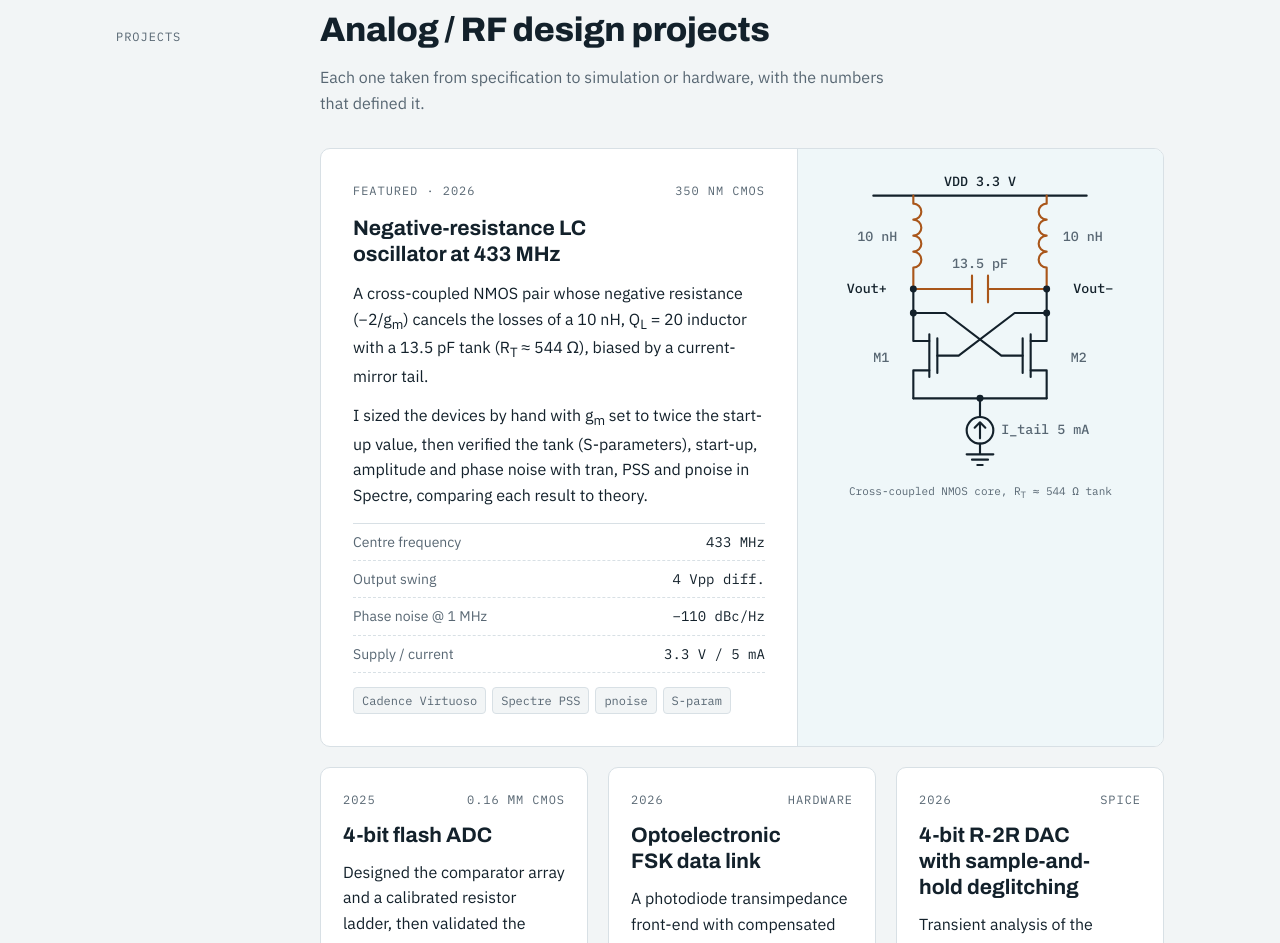
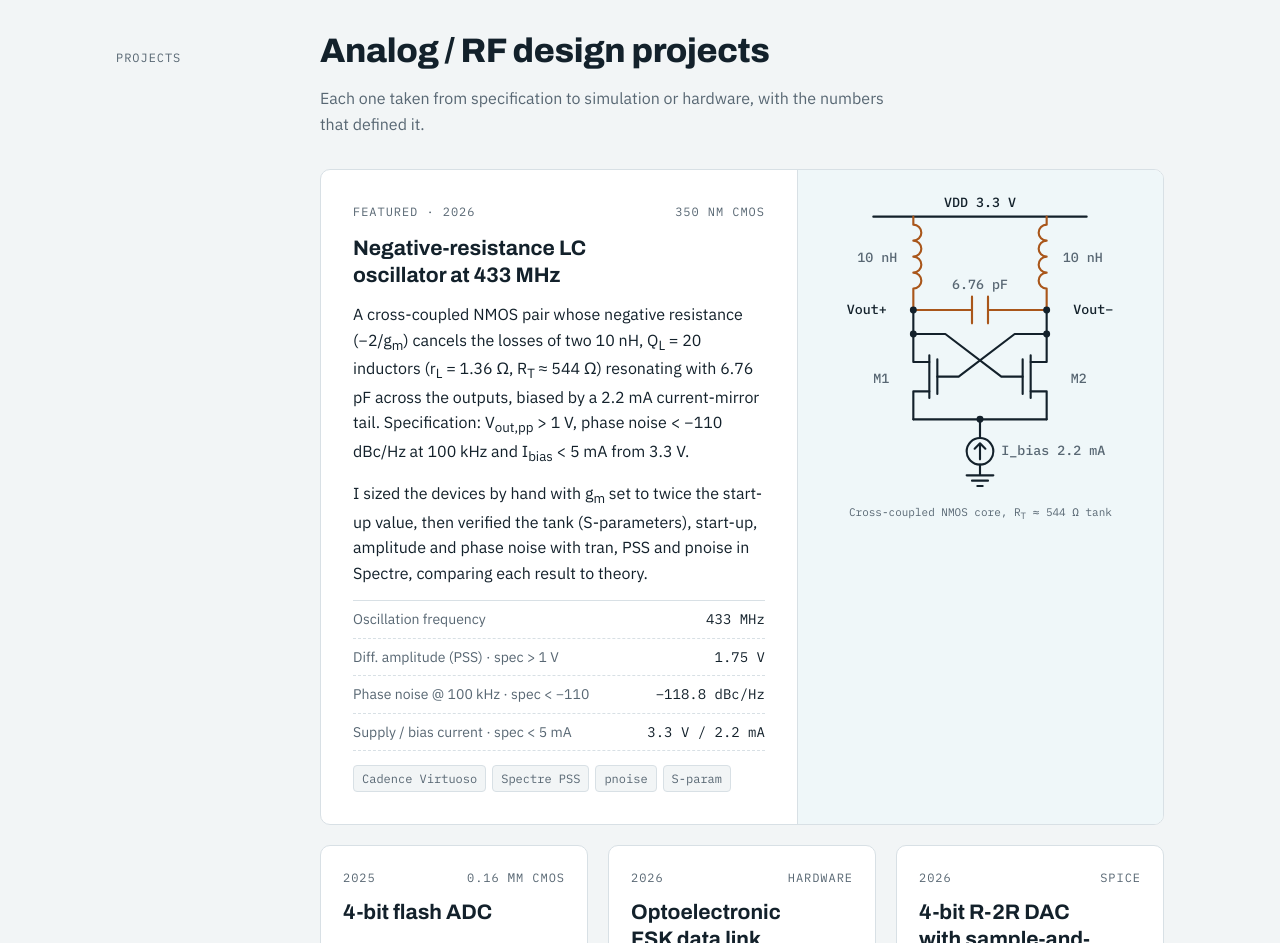
Before and after one commit to Zamzurizmn/Zamzurizmn.github.io, a plain HTML site: page index.html in a window 1280 px wide. Shown: the part 1320-2263 px from the top of the page. Drawn offline with Linux system fonts and the light colour scheme.

Commit message:
Update LC oscillator project with lab spec and simulated results
Co-Authored-By: Claude Opus 5.5 <noreply@anthropic.com>
Claude-Session: https://claude.ai/code/session_01AwZfj9zhcGed18WSzVTiyv

```diff
--- a/index.html
+++ b/index.html
@@ -304,7 +304,7 @@ section.block { padding-block: 56px; border-top: 1px solid var(--line); }
   <div class="wrap">
     <dl>
       <div><dt>LC oscillator target frequency</dt><dd>433 MHz</dd></div>
-      <div><dt>Phase-noise target at 1 MHz offset</dt><dd>−110 dBc/Hz</dd></div>
+      <div><dt>Simulated phase noise at 100 kHz offset</dt><dd>−118.8 dBc/Hz</dd></div>
       <div><dt>LSB of 4-bit flash ADC (3.3 V ref)</dt><dd>206 mV</dd></div>
       <div><dt>Co-authored journal paper</dt><dd>1 · 2026</dd></div>
     </dl>
@@ -346,13 +346,13 @@ section.block { padding-block: 56px; border-top: 1px solid var(--line); }
           <div class="txt">
             <div class="proj-meta"><span class="label">Featured · 2026</span><span class="label">350 nm CMOS</span></div>
             <h3>Negative-resistance LC oscillator at 433 MHz</h3>
-            <p>A cross-coupled NMOS pair whose negative resistance (−2/g<sub>m</sub>) cancels the losses of a 10 nH, Q<sub>L</sub> = 20 inductor with a 13.5 pF tank (R<sub>T</sub> ≈ 544 Ω), biased by a current-mirror tail.</p>
+            <p>A cross-coupled NMOS pair whose negative resistance (−2/g<sub>m</sub>) cancels the losses of two 10 nH, Q<sub>L</sub> = 20 inductors (r<sub>L</sub> = 1.36 Ω, R<sub>T</sub> ≈ 544 Ω) resonating with 6.76 pF across the outputs, biased by a 2.2 mA current-mirror tail. Specification: V<sub>out,pp</sub> &gt; 1 V, phase noise &lt; −110 dBc/Hz at 100 kHz and I<sub>bias</sub> &lt; 5 mA from 3.3 V.</p>
             <p>I sized the devices by hand with g<sub>m</sub> set to twice the start-up value, then verified the tank (S-parameters), start-up, amplitude and phase noise with tran, PSS and pnoise in Spectre, comparing each result to theory.</p>
             <dl class="spec">
-              <div><dt>Centre frequency</dt><dd>433 MHz</dd></div>
-              <div><dt>Output swing</dt><dd>4 Vpp diff.</dd></div>
-              <div><dt>Phase noise @ 1 MHz</dt><dd>−110 dBc/Hz</dd></div>
-              <div><dt>Supply / current</dt><dd>3.3 V / 5 mA</dd></div>
+              <div><dt>Oscillation frequency</dt><dd>433 MHz</dd></div>
+              <div><dt>Diff. amplitude (PSS) · spec &gt; 1 V</dt><dd>1.75 V</dd></div>
+              <div><dt>Phase noise @ 100 kHz · spec &lt; −110</dt><dd>−118.8 dBc/Hz</dd></div>
+              <div><dt>Supply / bias current · spec &lt; 5 mA</dt><dd>3.3 V / 2.2 mA</dd></div>
             </dl>
             <ul class="tags"><li>Cadence Virtuoso</li><li>Spectre PSS</li><li>pnoise</li><li>S-param</li></ul>
           </div>
@@ -389,12 +389,12 @@ section.block { padding-block: 56px; border-top: 1px solid var(--line); }
               <text class="sch-t k" x="120" y="13" text-anchor="middle">VDD 3.3 V</text>
               <text class="sch-t" x="58" y="54" text-anchor="end">10 nH</text>
               <text class="sch-t" x="182" y="54">10 nH</text>
-              <text class="sch-t" x="120" y="74" text-anchor="middle">13.5 pF</text>
+              <text class="sch-t" x="120" y="74" text-anchor="middle">6.76 pF</text>
               <text class="sch-t k" x="20" y="93">Vout+</text>
               <text class="sch-t k" x="190" y="93">Vout−</text>
               <text class="sch-t" x="52" y="145" text-anchor="end">M1</text>
               <text class="sch-t" x="188" y="145">M2</text>
-              <text class="sch-t" x="136" y="199">I_tail 5 mA</text>
+              <text class="sch-t" x="136" y="199">I_bias 2.2 mA</text>
             </svg>
             <figcaption>Cross-coupled NMOS core, R<sub>T</sub> ≈ 544 Ω tank</figcaption>
           </figure>
```
